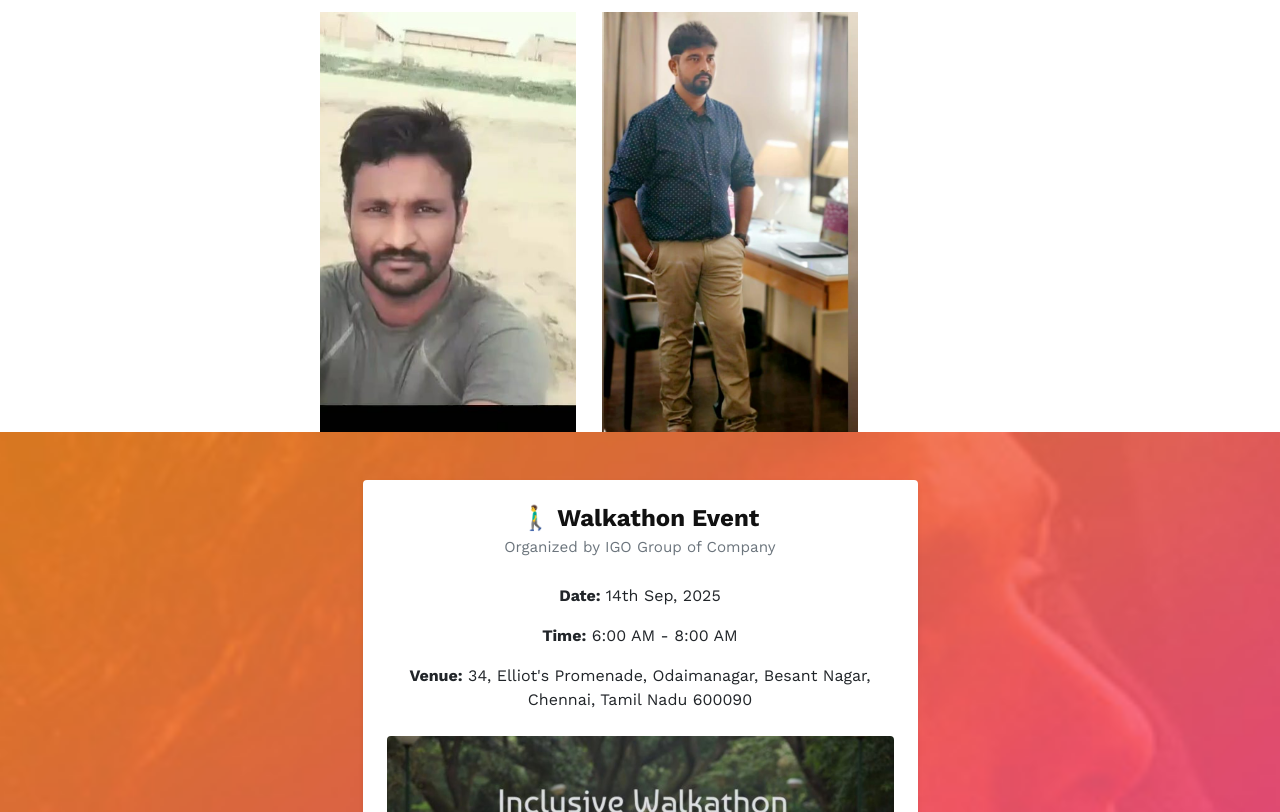
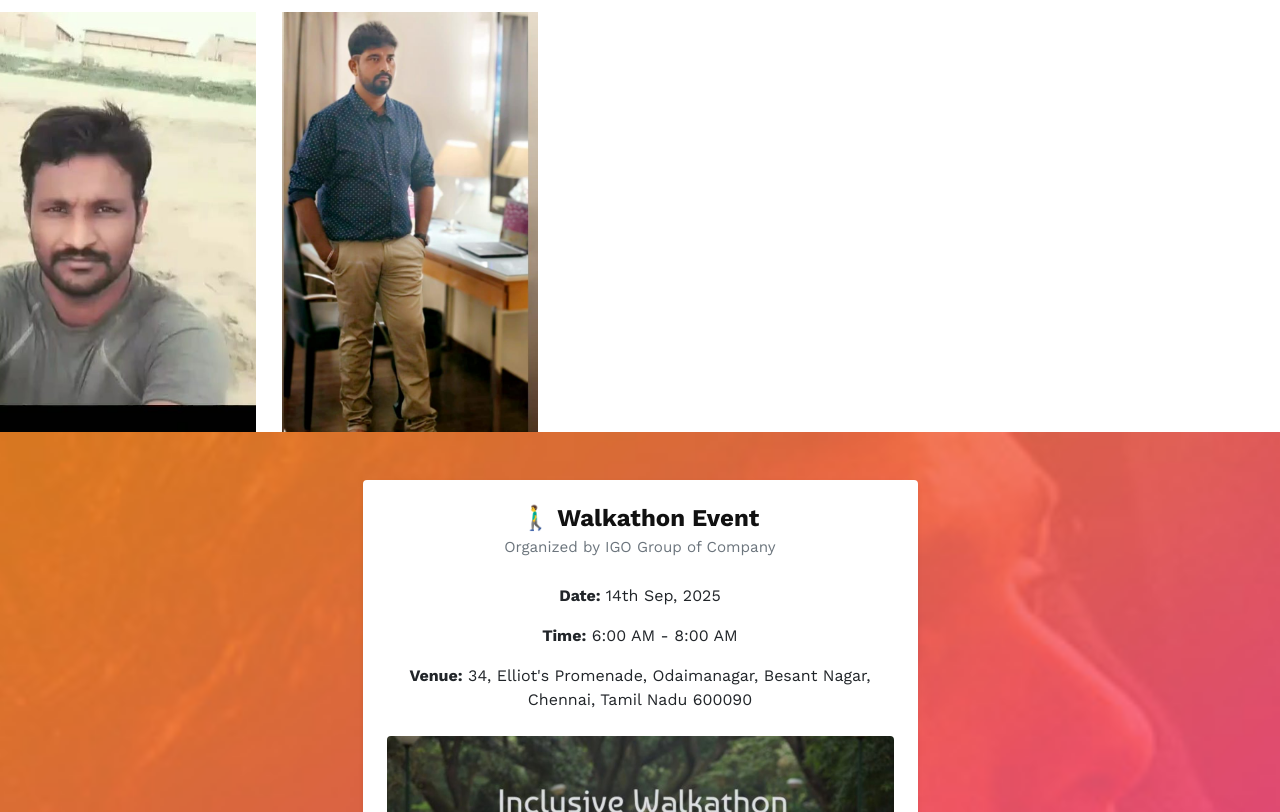
Before and after one commit to Igoagritechfarms/portfolio1, a plain HTML site: page index.html in a window 1280 px wide. Shown: the part 2187-2999 px from the top of the page. Drawn offline with nearby package versions, Linux system fonts and the light colour scheme.

Commit message:
Update index.html

```diff
--- a/index.html
+++ b/index.html
@@ -325,7 +325,7 @@
                 </div>
             </div>
         </div>
-        <div class="member-item set-bg" data-setbg="img/team-member/member-1.jpeg" style="margin-left: 25%;">
+        <div class="member-item set-bg" data-setbg="img/team-member/member-1.jpeg">
             <div class="mi-social">
                 <div class="mi-social-inner bg-gradient">
                     <a href="#"><i class="fa fa-facebook"></i></a>
```
